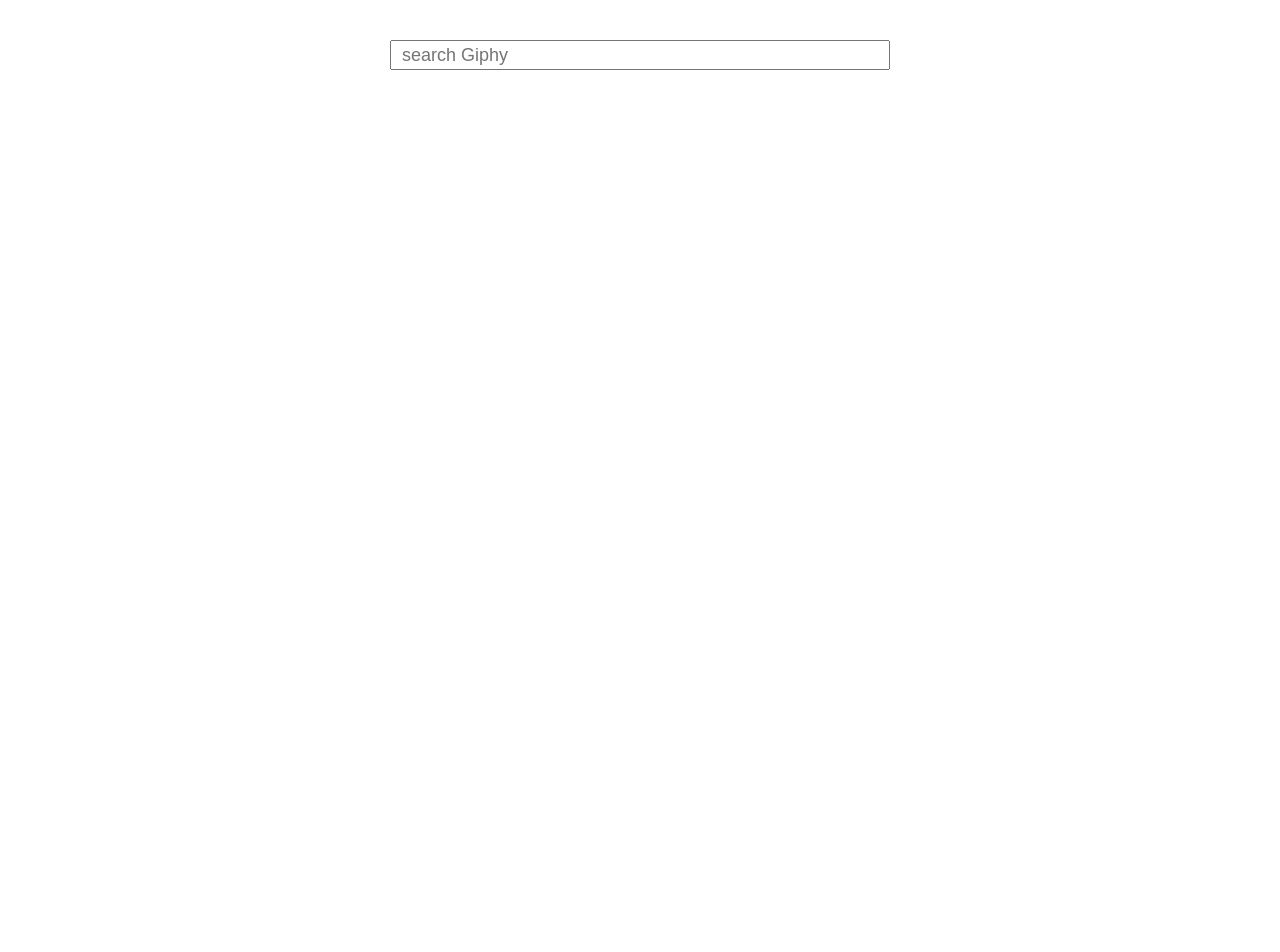
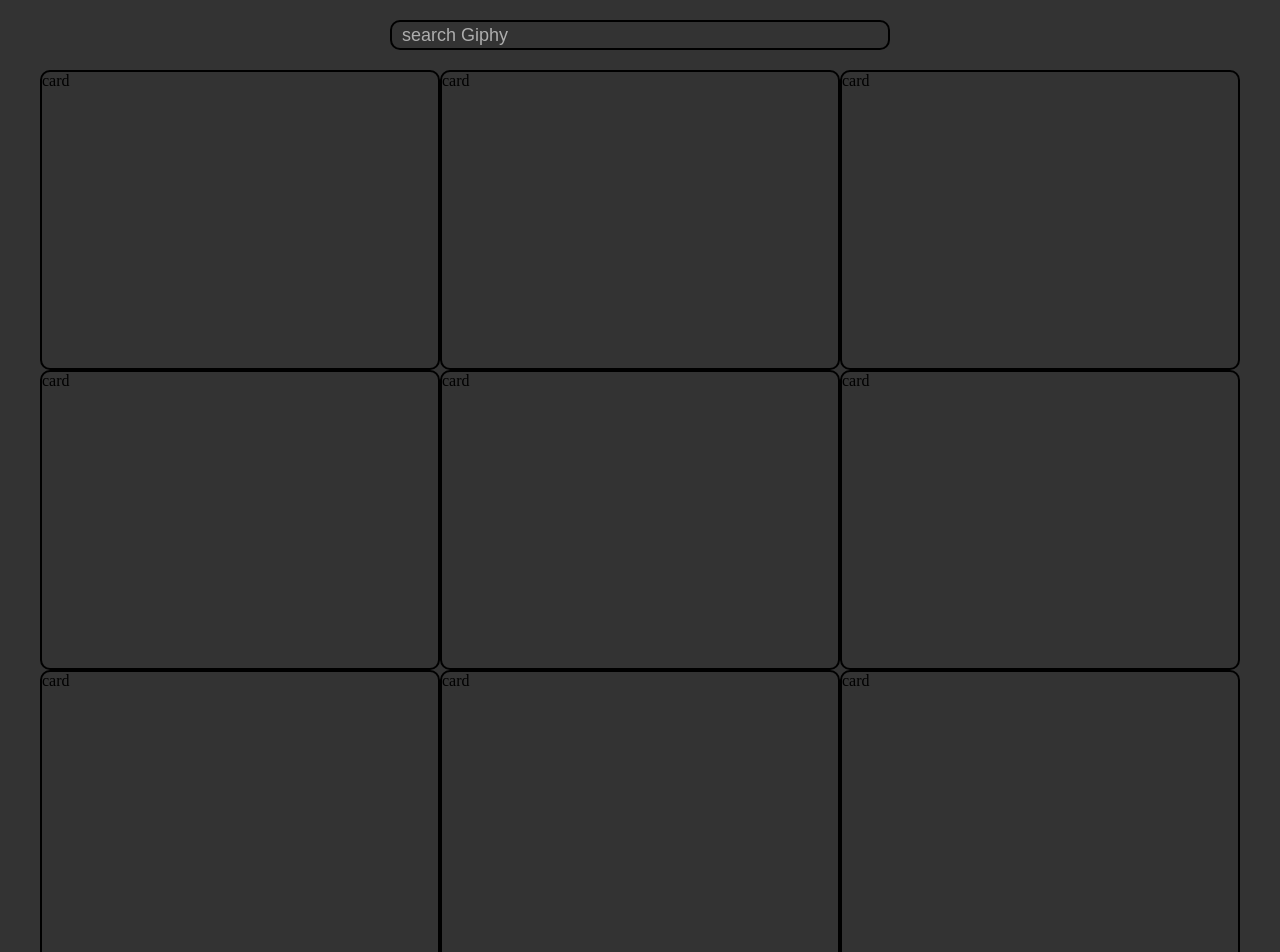
Before and after one commit to ElvisGT/Search_Gif, a React (Create React App) app: page / in a window 1280 px wide. Shown: the top 952 px of the page. Before the commit the page ends 800 px from the top, so only its background shows below. Built offline with nearby package versions, Linux system fonts and the light colour scheme.

Commit message:
Trabajando en los estilos de la vista principal

```diff
--- a/src/App.jsx
+++ b/src/App.jsx
@@ -1,8 +1,26 @@
+import {Card} from './components/Card';
 
 const App= () => {
   return (
     <div className="container">
         <input className="search-bar" type="text" placeHolder="search Giphy" />
+        <div className="container-cards">
+          <ul className='container-list'>
+            <li><Card /></li>
+            <li><Card /></li>
+            <li><Card /></li>
+            <li><Card /></li>
+            <li><Card /></li>
+            <li><Card /></li>
+            <li><Card /></li>
+            <li><Card /></li>
+            <li><Card /></li>
+            <li><Card /></li>
+            <li><Card /></li>
+            <li><Card /></li>
+
+          </ul>
+        </div>
 
     </div>
   );
--- /dev/null
+++ b/src/components/Card.jsx
@@ -0,0 +1,6 @@
+
+export const Card = () => {
+  return (
+    <div>card</div>
+  )
+}
--- a/src/static/styles/global.css
+++ b/src/static/styles/global.css
@@ -14,13 +14,44 @@ body {
 
 .container {
     display: flex;
-    justify-content: center;
-    margin-top: 4rem;
+    flex-direction: column;
+    align-items: center;
+    background-color: rgba(0,0,0,0.8);
 }
 
 .search-bar {
     width: 50rem;
     height: 3rem;
     padding: 1rem;
+    margin: 2rem 0;
     font-size: 1.8rem;
+    background-color: transparent;
+    color: white;
+    border-radius: 1rem;
+    border: .2rem solid black;
 }
+
+.search-bar::placeholder {
+    color: white;
+    opacity: 0.6;
+}
+
+.container-cards{
+    width: 100%;
+}
+
+.container-list {
+    display: flex;
+    justify-content: center;
+    flex-wrap: wrap;
+    margin-bottom: 3rem;
+
+}
+
+.container-list > li {
+    width: 40rem;
+    height: 30rem;
+    list-style: none;
+    border: .2rem solid black;
+    border-radius: 1rem ;
+}
```
